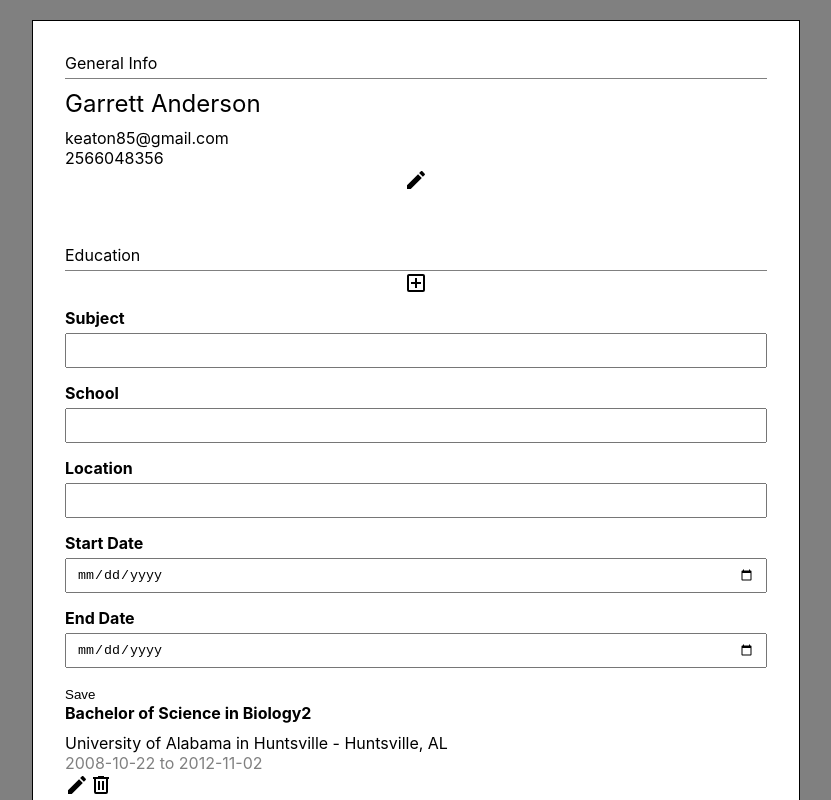
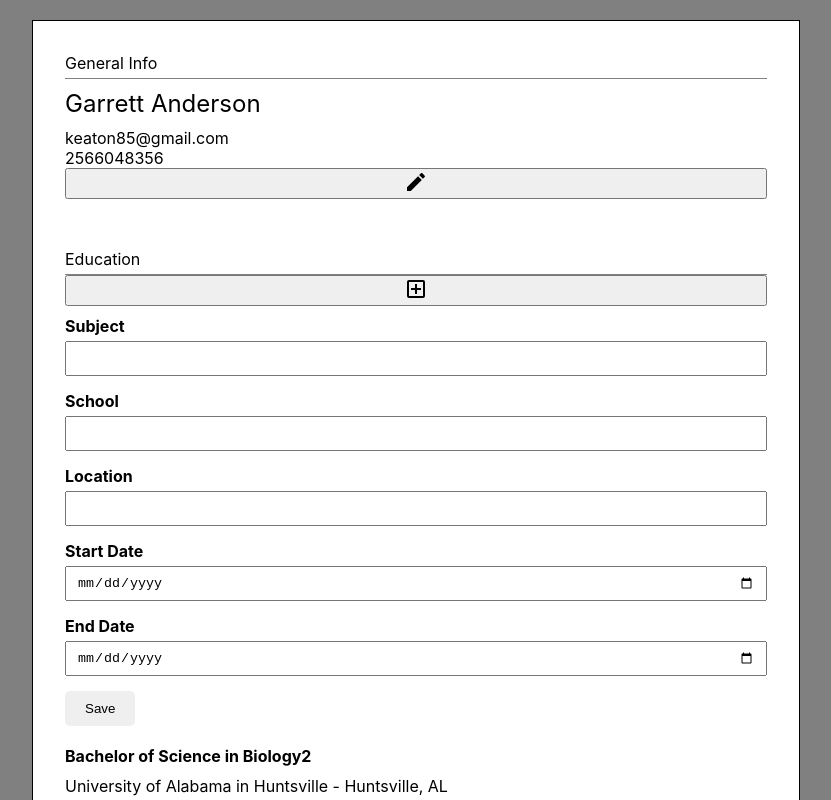
Before and after one commit to gband85/cv-project, a React (Create React App) app: page / in a window 1280 px wide. Shown: the top 800 px of the page, without its empty margins (224-1055 px from the left). Built offline with nearby package versions, Linux system fonts and the light colour scheme.

Commit message:
style form buttons

```diff
--- a/src/styles/sections.css
+++ b/src/styles/sections.css
@@ -35,14 +35,14 @@ margin-top: 10px;
     font-weight: bold;
     margin-bottom: 10px;
 }
-.section button {
+/* .section button {
 background: transparent;
 border: none;
 }
 .section button:hover{
 background-color: seashell;
 cursor: pointer;
-}
+} */
 .input-field input{
     margin-top: 5px;
     margin-bottom: 15px;
@@ -54,3 +54,18 @@ cursor: pointer;
     font-weight: bold;
     margin-bottom: 10px;
 }
+.btn-group button {
+    padding: 10px 20px;
+    border-radius: 5px;
+    border: none;
+    margin-bottom: 20px;
+}
+.btn-save {
+    background-color: rgb(37, 87, 167);
+    color: white;
+    margin-right: 15px;
+}
+.btn-save:hover {
+    background-color: black;
+    color: white;
+}
```
